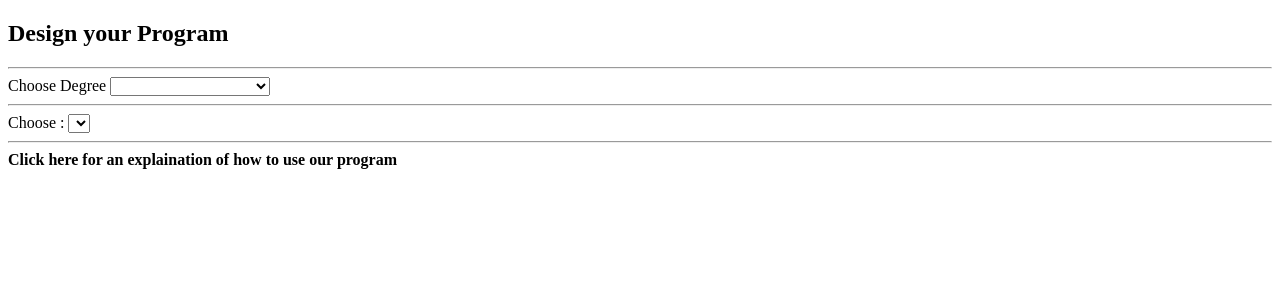
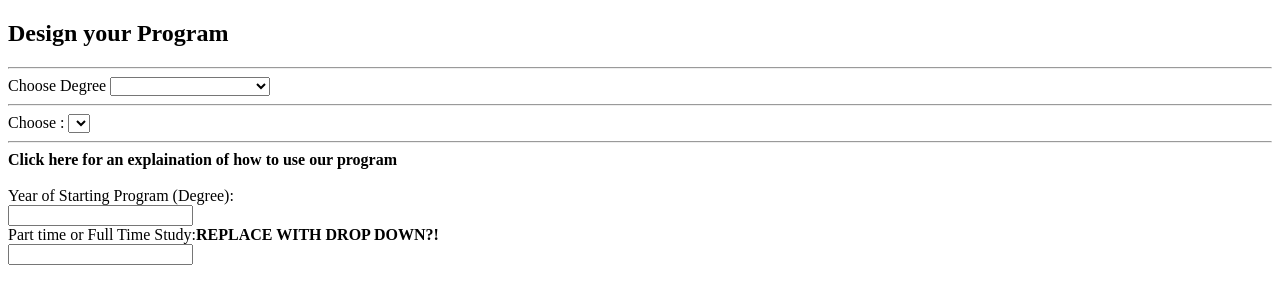
Before and after one commit to LachlanBarden/ProgramAdviseryTool, a plain HTML site: page PAT/Website bits/Index Page/pat dropdown version.html in a window 1280 px wide. Drawn offline with Linux system fonts and the light colour scheme.

Commit message:
Update pat dropdown version.html
Fixed the original dropdown array and added new example code so the guys can try to improve it and then play around with some css so i dont need to make it look pretty just functional.

```diff
--- a/PAT/Website bits/Index Page/pat dropdown version.html
+++ b/PAT/Website bits/Index Page/pat dropdown version.html
@@ -38,5 +38,77 @@ Choose :
 
 
 <b>Click here for an explaination of how to use our program</b>
+	<br/><br/>
+<form>
+  Year of Starting Program (Degree):<br>
+  <input type="text" name="yearOfStart"><br>
+	Part time or Full Time Study:<b>REPLACE WITH DROP DOWN?!</b><br>
+  <input type="text" name="unitNumber">
+</form>
+<!--- Form for finding out which set of subjects to use might move above the Design your program section and then use some add links see below code for assitance -->
+
+
+
+<!-- commit this code out just here for reference for the guys to work on some smarter dropdown menus with small amount of javascript. Move Javascript to seperate document guys its just better practice...
+	<select id="ddl2" onchange="configureSelectionMenu('ddl2')">
+    </select>
+
+    <ul id='linkList'></ul>
+
+    <script type="text/javascript">
+
+
+    function configureSelectionMenu(ddlBeingChanged) {
+        var ddl = document.getElementById('ddlBeingChanged');
+        var ddl1ChosenValue=document.getElementById('ddl1').value;
+
+
+        var linkLists = {
+            Nursing: {
+                "Major": ['https:linkexample.com', 'https://linkexample2'],
+            },
+
+            InformationTechnology: {
+                "Media": ['http://andorra.example.com/country', 'http://andorra.example.com/overview'],
+                "Software Design": ['http://sickofwritingexamplecode.com', 'http://fakelinkonfakesteet.org'],
+                "BusinessTech": ['http://BUSTECH.example', 'http://BT2.example'],
+            }
+        };
+
+
+        if (ddlBeingChanged == "ddl1") {
+            console.log(ddl1ChosenValue);
+            for (var ddl2 in linkLists[ddl1ChosenValue]){
+                console.log(ddl2);
+                createOption(document.getElementById('ddl2'), ddl2, ddl2);
+            }
+        } else if (ddlBeingChanged == "ddl2") {
+            var ddl2ChosenValue=document.getElementById('ddl2').value;
+
+
+            var linkArray=linkLists[ddl1ChosenValue][ddl2ChosenValue];
+            // The linkArray:
+
+            var linkListHTML="";
+            for (var i in linkArray){
+                var URL=linkArray[i];
+                linkListHTML+="<li><a href='"+URL+"'>"+URL+"</a></li>";
+            }
+            document.getElementById('linkList').innerHTML=linkListHTML;
+
+        }
+
+
+    }
+
+    function createOption(ddl, text, value) {
+        var opt = document.createElement('option');
+        opt.value = value;
+        opt.text = text;
+        ddl.options.add(opt);
+    }
+    </script>
+	End of exmaple code put it in a different document and play with it so you understand how it works too. We are going to use it a far bit with all our linking.
+	-->
 </body>
 </html>
```
